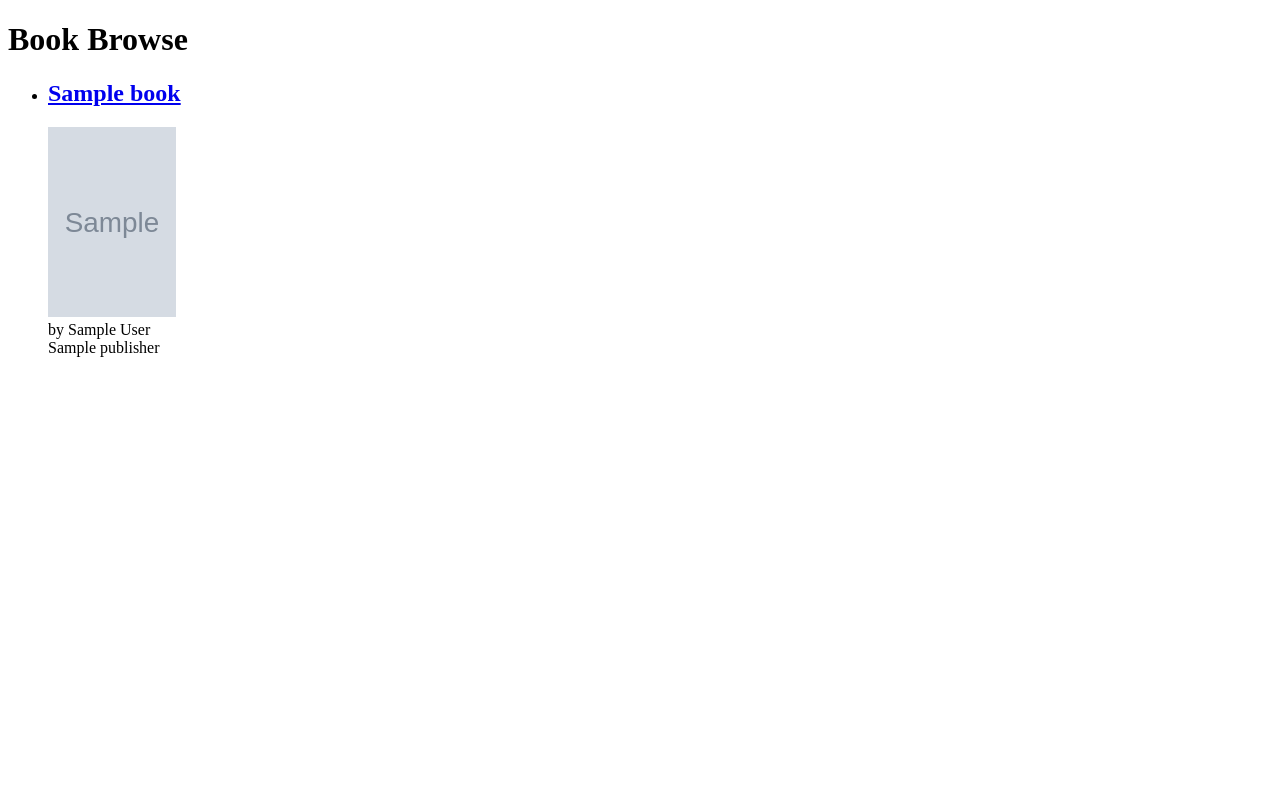
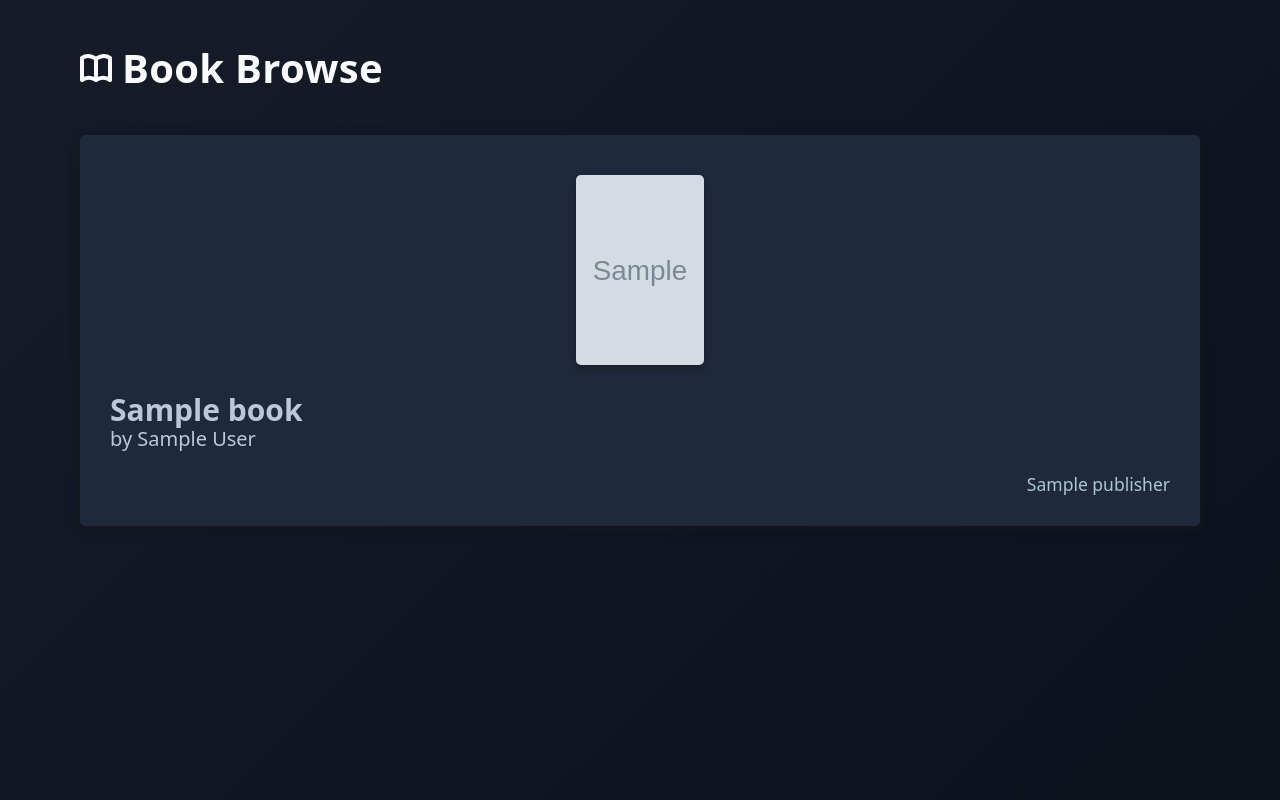
Before and after one commit to starsuit/book-browse, a Django app: template book_browse/templates/book_browse/books.html in a window 1280 px wide. Run offline with Django 3.2, Linux system fonts and the light colour scheme; the template is opened without the code that fills it: most values are stand-ins (such as "Sample title", 1, 10 or a date in 2020); grey boxes marked "Sample" are stand-in pictures.

Commit message:
style books page

```diff
--- a/book_browse/templates/book_browse/books.html
+++ b/book_browse/templates/book_browse/books.html
@@ -5,10 +5,172 @@
     <meta name="viewport" content="width=device-width, initial-scale=1.0" />
     <meta http-equiv="X-UA-Compatible" content="ie=edge" />
     <title>Book Browse</title>
+    <style>
+      * {
+        box-sizing: border-box;
+      }
+
+      html {
+        font-size: 1.25rem;
+      }
+
+      body {
+        margin: 0;
+        font-family: system-ui, -apple-system, BlinkMacSystemFont, "Segoe UI",
+          Roboto, Oxygen, Ubuntu, Cantarell, "Open Sans", "Helvetica Neue",
+          sans-serif;
+        color: hsl(220, 20%, 98%);
+        background-color: hsl(220, 30%, 12%);
+        background-image: linear-gradient(
+          135deg,
+          hsl(220, 30%, 12%),
+          hsl(220, 40%, 8%)
+        );
+      }
+
+      h1,
+      h2 {
+        margin: 0;
+        font-weight: 900;
+      }
+
+      a {
+        color: inherit;
+      }
+
+      ul {
+        margin: 0;
+        padding: 0;
+        list-style: none;
+      }
+
+      label,
+      input,
+      button {
+        display: block;
+        border: 0;
+        background: none;
+        font-size: inherit;
+        font-family: inherit;
+        color: inherit;
+      }
+
+      .site-header {
+        display: flex;
+        align-items: center;
+        font-weight: 900;
+        letter-spacing: 0.3px;
+      }
+
+      .site-header__logo {
+        margin-right: 0.5rem;
+      }
+
+      .container {
+        min-height: 100vh;
+        margin: 0 auto;
+        padding: 2rem 1.5rem;
+      }
+
+      @media (min-width: 60em) {
+        .container {
+          padding: 2rem 4rem;
+        }
+      }
+
+      .grid {
+        margin-top: 2rem;
+        display: grid;
+        grid-template-columns: repeat(auto-fit, minmax(16rem, 1fr));
+        grid-gap: 2rem;
+      }
+
+      .card {
+        position: relative;
+        display: grid;
+        box-shadow: 0 2px 6px hsla(220, 10%, 10%, 0.6),
+          0 2px 12px hsla(220, 10%, 10%, 0.6);
+        border-radius: 0.25rem;
+        padding: 2rem 1.5rem 1.5rem;
+        font-weight: 300;
+        background-color: hsl(220, 32%, 18%);
+        color: hsl(220, 30%, 80%);
+        cursor: pointer;
+        transition: background-color 0.2s;
+      }
+
+      .card:hover {
+        background-color: hsl(220, 32%, 20%);
+      }
+
+      .card__image {
+        order: -1;
+        justify-self: center;
+        border-radius: 0.25rem;
+        box-shadow: 0 4px 6px hsla(220, 10%, 10%, 0.6);
+      }
+
+      .card__title {
+        margin-top: 1.5rem;
+        line-height: 1;
+      }
+
+      .card__link {
+        text-decoration: none;
+      }
+
+      .card__link:hover,
+      .card__link:focus {
+        text-decoration: underline;
+      }
+
+      .card__link::after {
+        content: "";
+        position: absolute;
+        top: 0;
+        left: 0;
+        width: 100%;
+        height: 100%;
+      }
+
+      .card__publisher {
+        margin-top: 1rem;
+        text-align: right;
+        align-self: end;
+        font-size: 0.875rem;
+        color: hsl(200, 30%, 75%);
+      }
+
+      .error {
+        margin-top: 1.5rem;
+        box-shadow: 0 2px 6px hsla(220, 10%, 10%, 0.6),
+          0 2px 12px hsla(220, 10%, 10%, 0.6);
+        border-radius: 0.25rem;
+        padding: 2rem 1.5rem 1.5rem;
+        font-weight: 300;
+        background-color: hsl(220, 32%, 18%);
+        color: hsl(220, 30%, 80%);
+      }
+    </style>
   </head>
   <body>
     <div class="container">
       <header class="site-header">
+        <svg
+          class="site-header__logo"
+          viewBox="0 0 32 32"
+          width="32"
+          height="32"
+          fill="none"
+          stroke="currentcolor"
+          stroke-linecap="round"
+          stroke-linejoin="round"
+          stroke-width="4"
+        >
+          <path
+            d="M16 7 C16 7 9 1 2 6 L2 28 C9 23 16 28 16 28 16 28 23 23 30 28 L30 6 C23 1 16 7 16 7 Z M16 7 L16 28"
+          ></path>
+        </svg>
         <h1>Book Browse</h1>
       </header>
     {% if books %}
```
